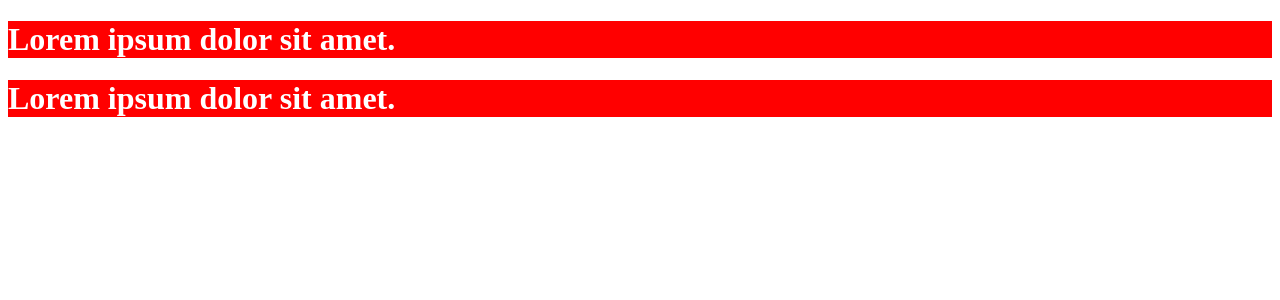
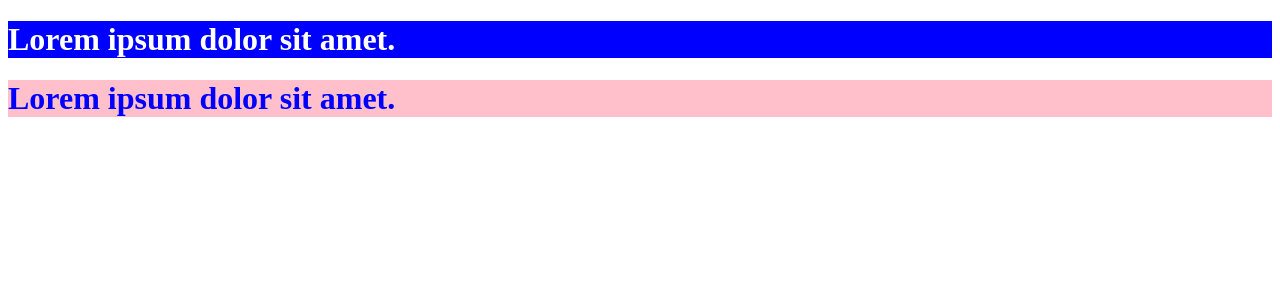
Before and after one commit to Nighteast/react20231031, a React (Create React App) app: page / in a window 1280 px wide. Shown: the top 300 px of the page. Built offline with nearby package versions, Linux system fonts and the light colour scheme.

Commit message:
보통의 css 사용시 클래스명이 중복될 수 있음 -> css module로 중복 방지

```diff
--- a/src/App.js
+++ b/src/App.js
@@ -1,9 +1,11 @@
 import { MyText } from "./component/MyText";
+import { MyBlock } from "./component/MyBlock";
 
 function App() {
   return (
     <div>
       <MyText />
+      <MyBlock />
     </div>
   );
 }
--- /dev/null
+++ b/src/component/MyBlock.js
@@ -0,0 +1,9 @@
+import style from "../style/yourStyle.module.css";
+
+export function MyBlock() {
+  return (
+    <div>
+      <h1 className={style.error}>Lorem ipsum dolor sit amet.</h1>
+    </div>
+  );
+}
--- a/src/component/MyText.js
+++ b/src/component/MyText.js
@@ -1,15 +1,12 @@
-import "../style/mystyle.css";
+import style from "../style/mystyle.module.css";
 
 export function MyText() {
   return (
     <div>
       {/* red 배경색, white 글자색 */}
-      {/* src/style/mystyle.css 파일 생성 */}
-      {/* MyText.js 에서 mystyle.css import하기 */}
-      <h1 style={{ color: "white", backgroundColor: "red" }}>
-        Lorem ipsum dolor sit amet.
-      </h1>
-      <h1 className="error">Lorem ipsum dolor sit amet.</h1>
+      {/* src/style/mystyle.module.css 파일 생성 */}
+      {/* MyText.js 에서 mystyle.module.css import하기 */}
+      <h1 className={style.error}>Lorem ipsum dolor sit amet.</h1>
     </div>
   );
 }
--- a/src/style/mystyle.css
+++ b/src/style/mystyle.module.css
@@ -1,4 +1,4 @@
 .error {
     color: white;
-    background-color: red;
+    background-color: blue;
 }
--- /dev/null
+++ b/src/style/yourStyle.module.css
@@ -0,0 +1,4 @@
+.error {
+    color: blue;
+    background-color: pink;
+}
```
